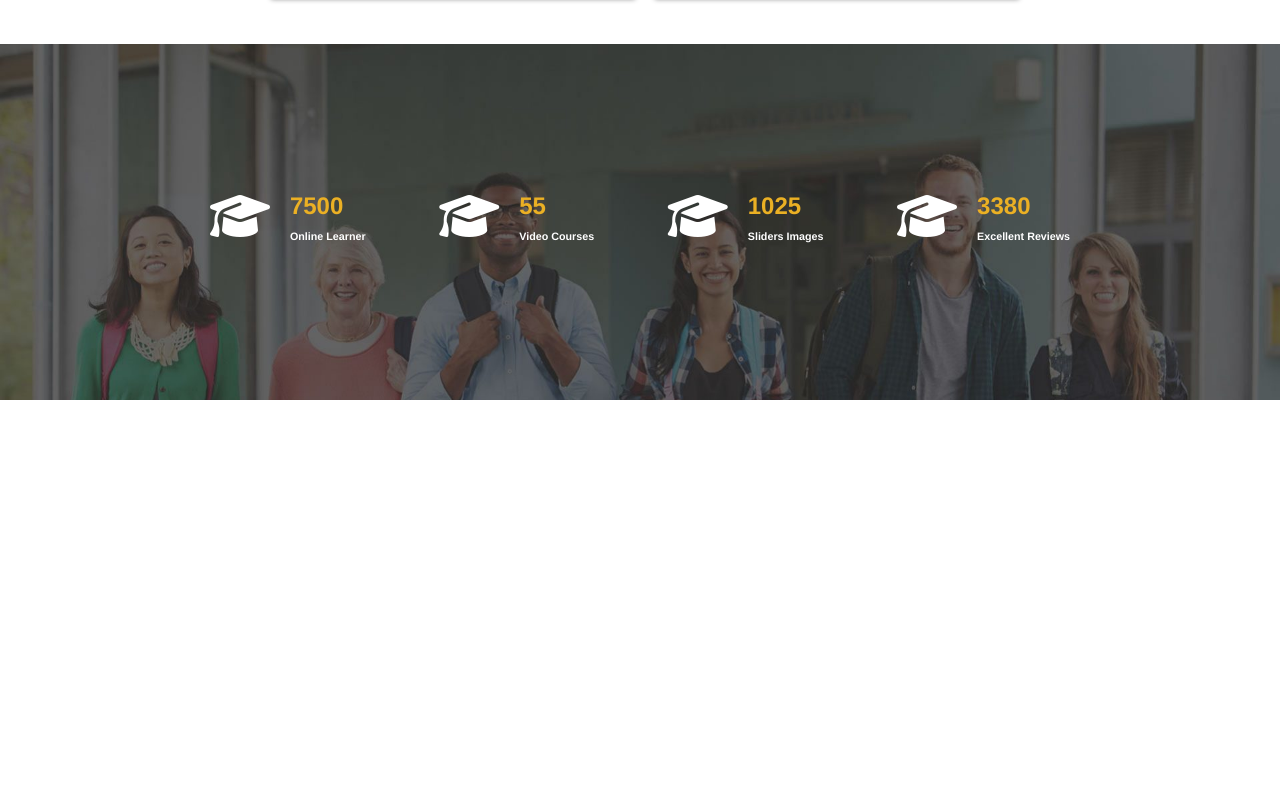
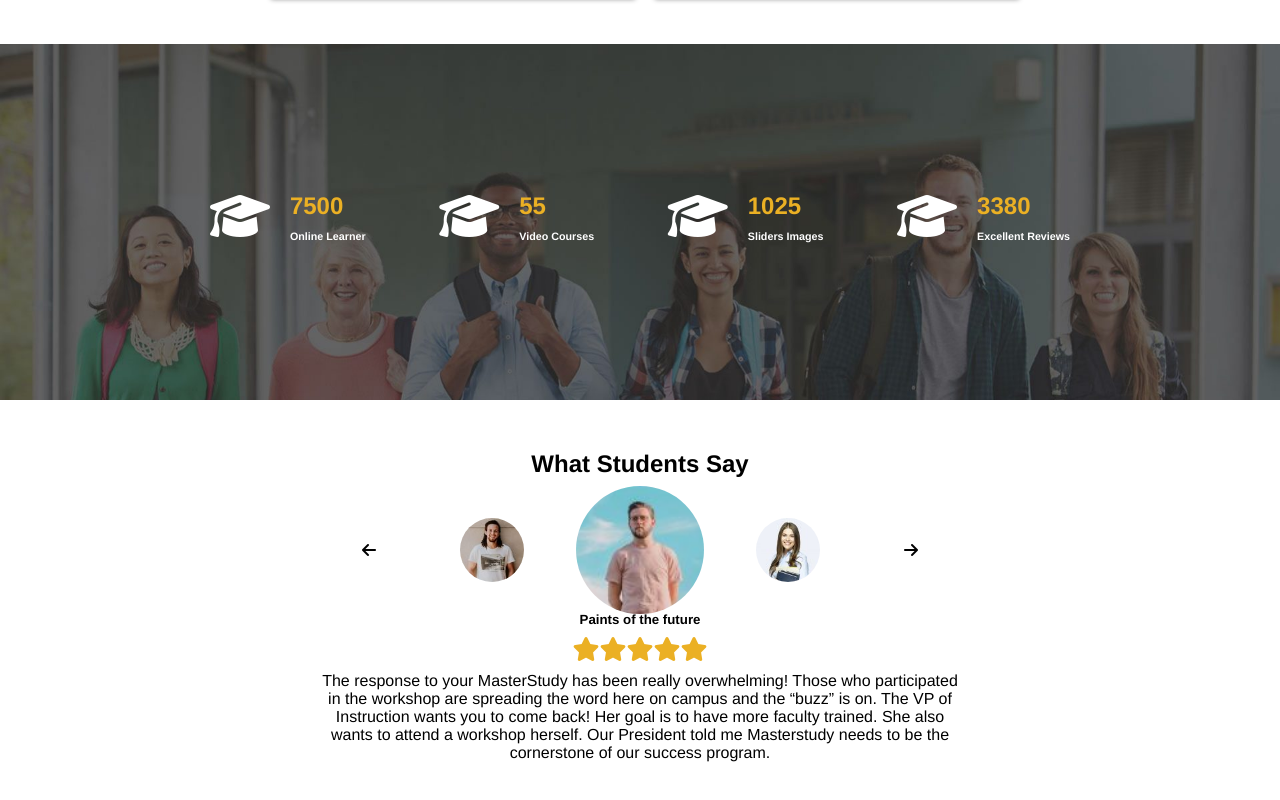
Before and after one commit to AndreaDeCeglia/proj-html-vuejs, a Vue app: page / in a window 1280 px wide. Shown: the part 2606-3406 px from the top of the page. Before the commit the page ends 3006 px from the top, so only its background shows below. Built offline with nearby package versions, Linux system fonts and the light colour scheme.

Commit message:
students' carusel done

```diff
--- a/src/App.vue
+++ b/src/App.vue
@@ -15,7 +15,7 @@
       :newCoursesArray="newCoursesArray"
       :whyArray="whyArray"
       :coursesNumbersArray="coursesNumbersArray"
-
+      :studentsArray="studentsArray"
     />
 
     <!-- FooterComp -->
--- /dev/null
+++ b/src/components/CaruselComp.vue
@@ -0,0 +1,104 @@
+<template>
+  <div id="caruselContainer" class="flex-column">
+    <!-- thumbnails spot -->
+    <div id="thumbnails" class="flex-row justify-around align-center margin20-0">
+        <!-- left arrow -->
+        <i class="fa-solid fa-arrow-left mx-2" @click="leftFlow()"></i>
+        <!-- thumbnails with students' images -->
+        <img
+            v-for="(element, indexStudent) in studentsArray"
+            :key="indexStudent"
+            :src="require(`./../assets/img/${element.image}`)"
+            @click="select()"
+            :class="(index == indexStudent) ? 'scale' : ''"
+            alt="..."
+        />
+        <!-- right arrow -->
+        <i class="fa-solid fa-arrow-right mx-2" @click="rightFlow()"></i>
+    </div>
+    <!-- dinamic phrase and stars spot -->
+    <div id="phrase">
+        <h5 class="margin10-0">
+            {{ studentsArray[index].phrase }}
+        </h5>
+        <span class="margin10-0">
+            <i class="fa-solid fa-star"></i>
+            <i class="fa-solid fa-star"></i>
+            <i class="fa-solid fa-star"></i>
+            <i class="fa-solid fa-star"></i>
+            <i class="fa-solid fa-star"></i>
+        </span>
+    </div>
+    <!-- dinamic explanation spot -->
+    <div class="margin10-0" id="explanationContainer">
+        <p>
+            {{ studentsArray[index].explanation }}
+        </p>
+    </div>
+  </div>
+</template>
+
+<script>
+export default {
+    name: 'CaruselComp',
+    props: {
+        studentsArray: Array,
+    },
+    data(){
+        return{
+            index: 0,
+            //dinamicClass: 'scale',
+        }
+    },
+    mounted(){
+        this.timer();
+    },
+    methods: {
+
+        timer(){
+            setInterval( this.rightFlow, 3000 )
+        },
+
+        rightFlow(){
+            if( this.index < this.studentsArray.length - 1 ){
+                    console.log(`you're flowing up`)
+                    return this.index++;
+                }
+                return this.index = 0
+        },
+
+        leftFlow(){
+            if( this.index > 0 ){
+                    console.log(`you're flowing down`)
+                    return this.index--;
+                    }
+                return this.index = this.studentsArray.length -1
+        },
+
+        select( indexStudent ){
+            return this.index = indexStudent;
+        },
+    },
+
+}
+</script>
+
+<style scoped lang="scss">
+@import './../assets/css/utility.scss';
+
+#thumbnails{
+    img{
+        border-radius: 100%;
+        width: 10%;
+    }
+}
+
+.fa-star{
+    font-size: 1.5rem;
+    color: #EBB024;
+}
+
+.scale{
+    transform: scale(2);
+}
+</style>
--- a/src/components/MainComp.vue
+++ b/src/components/MainComp.vue
@@ -128,6 +128,19 @@
         </div>
       </section>
       <!-- courses' numbers section -->
+
+      <!-- what students say in Slider section -->
+      <section class="container-50 padding50-0">
+        <!-- title spot -->
+        <h2 class="margin-bottom20">
+            What Students Say
+        </h2>
+        <!-- Carusel spot -->
+        <CaruselComp
+            :studentsArray="studentsArray"
+        />
+      </section>
+      <!-- slider closure -->
     </main>
 </template>
 
@@ -136,6 +149,7 @@ import DiscountComp from './DiscountComp.vue'
 import NewCourseCard from './NewCourseCard.vue'
 import WhyCard from './WhyCard.vue'
 import CoursesNumbers from './CoursesNumbers.vue'
+import CaruselComp from './CaruselComp.vue'
 
 export default {
     name: 'MainComp',
@@ -143,12 +157,14 @@ export default {
       newCoursesArray: Array,
       whyArray: Array,
       coursesNumbersArray: Array,
+      studentsArray: Array,
     },
     components: {
         DiscountComp,
         NewCourseCard,
         WhyCard,
         CoursesNumbers,
+        CaruselComp,
     },
 }
 </script>
```
